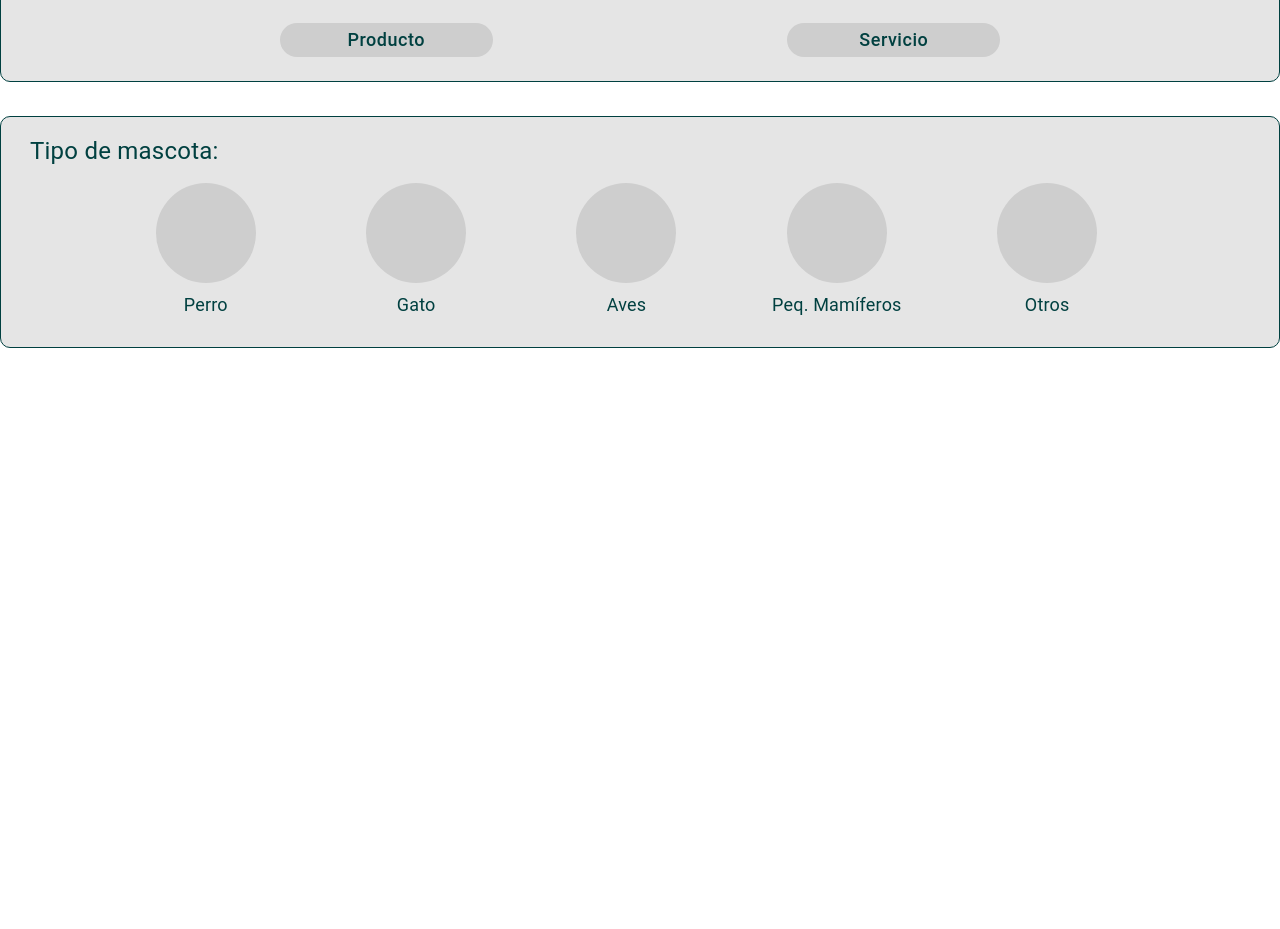
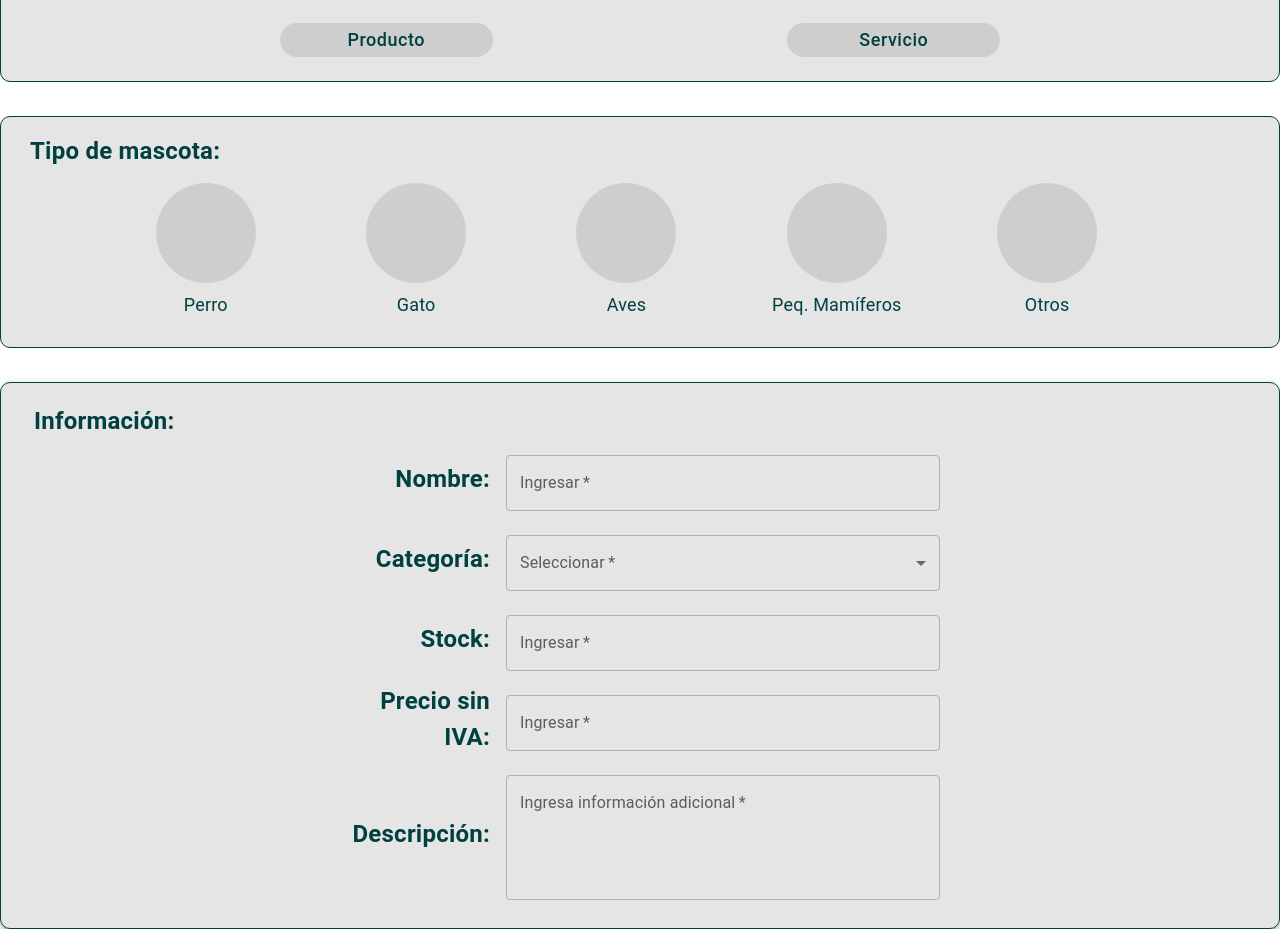
Before and after one commit to PROMASCOTA-TIC/Frontend-Entrepreneurs, a Next.js app: page / in a window 1280 px wide. Shown: the part 260-1189 px from the top of the page. Before the commit the page ends 800 px from the top, so only its background shows below. Built offline with nearby package versions, Linux system fonts and the light colour scheme; some icons are missing.

Commit message:
feat:  Crear componente FormularioProducto para registrar informacion del producto

```diff
--- /dev/null
+++ b/src/app/emprendedores/registroProductos/FormularioProducto.tsx
@@ -0,0 +1,225 @@
+"use client";
+import React, { useState } from 'react';
+import { Box, TextField, Typography, MenuItem } from '@mui/material';
+import { themePalette } from '@/config/theme.config';
+
+interface Subcategories {
+  [key: string]: string[];
+}
+
+const productCategories = [
+  { value: 'Comida', label: 'Comida' },
+  { value: 'Correas', label: 'Correas' },
+  { value: 'Ropa', label: 'Ropa' },
+  { value: 'Camas', label: 'Camas' },
+  { value: 'Juguetes', label: 'Juguetes' },
+  { value: 'Medicamentos', label: 'Medicamentos' },
+  { value: 'Servicios', label: 'Servicios' }
+];
+
+const subcategories: Subcategories = {
+  Comida: ['Comida seca', 'Comida húmeda'],
+  Correas: ['Nylon', 'Algodón', 'Cuero', 'Metálico'],
+  Ropa: ['Chaquetas', 'Suéteres', 'Camisetas', 'Disfraces', 'Impermeables', 'Chalecos'],
+  Camas: ['Camas para interior', 'Camas para exterior'],
+  Juguetes: ['Juguetes de peluche', 'Pelotas', 'Juguetes para masticar', 'Juguetes de cuerda', 'Juguetes interactivos'],
+  Medicamentos: ['Antiparasitarios', 'Suplementos y vitaminas'],
+  Servicios: ['Servicios veterinarios', 'Servicio de paseo', 'Servicio de peluquería', 'Servicio de hotel']
+};
+
+const sizeOptions = ['S', 'M', 'L', 'XL', 'XXL'];
+
+const FormularioRegistroProducto: React.FC = () => {
+  const [category, setCategory] = useState<string>('');
+  const [subcategory, setSubcategory] = useState<string>('');
+  const [size, setSize] = useState<string>(''); // Talla seleccionada
+  const [stock, setStock] = useState<string>('');
+  const [price, setPrice] = useState<string>(''); // Precio del producto
+  const [weight, setWeight] = useState<string>(''); // Peso para categoría de comida
+  const [description, setDescription] = useState<string>('');
+
+  const handleCategoryChange = (event: React.ChangeEvent<HTMLInputElement>) => {
+    setCategory(event.target.value);
+    setSubcategory(''); // Limpiar subcategoría al cambiar categoría
+    setWeight(''); // Limpiar el campo de peso si se cambia de categoría
+  };
+
+  const handlePriceChange = (e: React.ChangeEvent<HTMLInputElement>) => {
+    const value = e.target.value;
+    if (/^\d*\.?\d{0,2}$/.test(value)) {
+      setPrice(value);
+    }
+  };
+
+  return (
+    <Box
+      display="flex"
+      flexDirection="column"
+      alignItems="center"
+      justifyContent="center"
+
+      sx={{ padding: '20px', maxWidth: '1358px', margin: '0 auto', borderRadius: '10px', backgroundColor: themePalette.black10, boxShadow: 3, marginTop: '34px', color: themePalette.primary,  border: '1px solid #004040', }}
+    >
+      <Typography sx={{ color: themePalette.primary, width: '100%', fontSize: '24px', paddingLeft: '13px', fontWeight:'bold' }}>Información:</Typography>
+
+      <Box display="flex" flexDirection="column" alignItems="center" sx={{ width: '100%' }}>
+        {/* Nombre del producto */}
+        <Box display="flex" flexDirection="row" justifyContent="center" alignItems="center" sx={{ width: '600px' }}>
+          <Typography sx={{ width: '150px', textAlign: 'right', marginRight: '16px', fontSize:'24px', fontWeight:'600' }}>Nombre:</Typography>
+          <TextField
+            label="Ingresar"
+            margin="normal"
+            variant="outlined"
+            required
+            sx={{ flex: 1 }}
+          />
+        </Box>
+
+        {/* Categoría */}
+        <Box display="flex" flexDirection="row" justifyContent="center" alignItems="center" sx={{ width: '600px' }}>
+          <Typography sx={{ width: '150px', textAlign: 'right', marginRight: '16px', fontSize:'24px', fontWeight:'600'  }}>Categoría:</Typography>
+          <TextField
+            select
+            label="Seleccionar"
+            value={category}
+            onChange={handleCategoryChange}
+            fullWidth
+            margin="normal"
+            variant="outlined"
+            required
+            sx={{ flex: 1 }}
+          >
+            {productCategories.map((option) => (
+              <MenuItem key={option.value} value={option.value}>
+                {option.label}
+              </MenuItem>
+            ))}
+          </TextField>
+        </Box>
+
+        {/* Subcategoría */}
+        {category && (
+          <Box display="flex" flexDirection="row" justifyContent="center" alignItems="center" sx={{ width: '600px' }}>
+            <Typography sx={{ width: '150px', textAlign: 'right', marginRight: '16px', fontSize:'24px', fontWeight:'600'  }}>Subcategoría:</Typography>
+            <TextField
+              select
+              label="Seleccionar"
+              value={subcategory}
+              onChange={(e) => setSubcategory(e.target.value)}
+              fullWidth
+              margin="normal"
+              variant="outlined"
+              required
+              sx={{ flex: 1 }}
+            >
+              {subcategories[category]?.map((sub) => (
+                <MenuItem key={sub} value={sub}>
+                  {sub}
+                </MenuItem>
+              ))}
+            </TextField>
+          </Box>
+        )}
+
+        {/* Peso (solo para Comida) */}
+        {category === 'Comida' && (
+          <Box display="flex" flexDirection="row" justifyContent="center" alignItems="center" sx={{ width: '600px' }}>
+            <Typography sx={{ width: '150px', textAlign: 'right', marginRight: '16px' }}>Peso (kg):</Typography>
+            <TextField
+              label="Peso del producto (kg)"
+              value={weight}
+              onChange={(e) => setWeight(e.target.value)}
+              fullWidth
+              margin="normal"
+              variant="outlined"
+              required
+              type="number"
+              InputProps={{ inputProps: { min: 0, step: 0.01 } }}
+              sx={{ flex: 1 }}
+            />
+          </Box>
+        )}
+
+        {/* Stock */}
+        <Box display="flex" flexDirection="row" justifyContent="center" alignItems="center" sx={{ width: '600px' }}>
+          <Typography sx={{ width: '150px', textAlign: 'right', marginRight: '16px', fontSize:'24px', fontWeight:'600' }}>Stock:</Typography>
+          <TextField
+            label="Ingresar"
+            value={stock}
+            onChange={(e) => {
+              const value = e.target.value;
+              if (/^\d*$/.test(value)) {
+                setStock(value);
+              }
+            }}
+            fullWidth
+            margin="normal"
+            variant="outlined"
+            required
+            type="number"
+            InputProps={{ inputProps: { min: 0, step: 1 } }}
+            sx={{ flex: 1 }}
+          />
+        </Box>
+
+        {/* Precio sin IVA */}
+        <Box display="flex" flexDirection="row" justifyContent="center" alignItems="center" sx={{ width: '600px' }}>
+          <Typography sx={{ width: '150px', textAlign: 'right', marginRight: '16px', fontSize:'24px', fontWeight:'600' }}>Precio sin IVA:</Typography>
+          <TextField
+            label="Ingresar"
+            value={price}
+            onChange={handlePriceChange}
+            fullWidth
+            margin="normal"
+            variant="outlined"
+            required
+            type="text"
+            sx={{ flex: 1 }}
+          />
+        </Box>
+
+        {/* Talla */}
+        {(category === 'Ropa' || category === 'Correas' || category === 'Camas') && (
+          <Box display="flex" flexDirection="row" justifyContent="center" alignItems="center" sx={{ width: '600px' }}>
+            <Typography sx={{width: '150px', textAlign: 'right', marginRight: '16px', fontSize:'24px', fontWeight:'600' }}>Talla:</Typography>
+            <TextField
+              select
+              label="Seleccionar"
+              value={size}
+              onChange={(e) => setSize(e.target.value)}
+              fullWidth
+              margin="normal"
+              variant="outlined"
+              sx={{ flex: 1 }}
+            >
+              {sizeOptions.map((option) => (
+                <MenuItem key={option} value={option}>
+                  {option}
+                </MenuItem>
+              ))}
+            </TextField>
+          </Box>
+        )}
+
+        {/* Descripción */}
+        <Box display="flex" flexDirection="row" justifyContent="center" alignItems="center" sx={{ width: '600px' }}>
+          <Typography sx={{width: '150px', textAlign: 'right', marginRight: '16px', fontSize:'24px', fontWeight:'600' }}>Descripción:</Typography>
+          <TextField
+            label="Ingresa información adicional"
+            value={description}
+            onChange={(e) => setDescription(e.target.value)}
+            fullWidth
+            margin="normal"
+            variant="outlined"
+            required
+            multiline
+            rows={4}
+            sx={{ flex: 1 }}
+          />
+        </Box>
+      </Box>
+    </Box>
+  );
+};
+
+export default FormularioRegistroProducto;
--- a/src/app/emprendedores/registroProductos/TipoMascota.tsx
+++ b/src/app/emprendedores/registroProductos/TipoMascota.tsx
@@ -38,7 +38,7 @@ const TipoMascota: React.FC = () => {
       }}
     >
       {/* Título a la izquierda */}
-      <Typography align="left" sx={{ color: themePalette.primary, width: '100%', fontSize: '24px', paddingLeft: '13px' }}>
+      <Typography align="left" sx={{ color: themePalette.primary, width: '100%', fontSize: '24px', paddingLeft: '13px', fontWeight:'bold' }}>
         Tipo de mascota:
       </Typography>
 
--- a/src/app/emprendedores/registroProductos/TipoPublicacion.tsx
+++ b/src/app/emprendedores/registroProductos/TipoPublicacion.tsx
@@ -29,7 +29,7 @@ const TipoPublicacion: React.FC = () => {
       }}
     >
       {/* Título a la izquierda */}
-      <Typography align="left" sx={{ color: themePalette.primary, width: '100%', fontSize: '24px', paddingLeft: '13px' }}>
+      <Typography align="left" sx={{ color: themePalette.primary, width: '100%', fontSize: '24px', paddingLeft: '30px', fontWeight:'bold' }}>
         Tipo de publicación:
       </Typography>
 
--- a/src/app/layout.tsx
+++ b/src/app/layout.tsx
@@ -7,6 +7,7 @@ import CheckHorarios from "./emprendedores/CheckHorarios";
 import AgregarFotosEmpren from "./emprendedores/AgregarFotosEmpren";
 import TipoPublicacion from "./emprendedores/registroProductos/TipoPublicacion";
 import TipoMascota from "./emprendedores/registroProductos/TipoMascota";
+import FormularioProductos from "./emprendedores/registroProductos/FormularioProducto";
 
 
 
@@ -42,6 +43,7 @@ export default function RootLayout({
         <TopMenu/>
         <TipoPublicacion/>
         <TipoMascota/>
+        <FormularioProductos/>
         {children}
       </body>
     </html>
```
